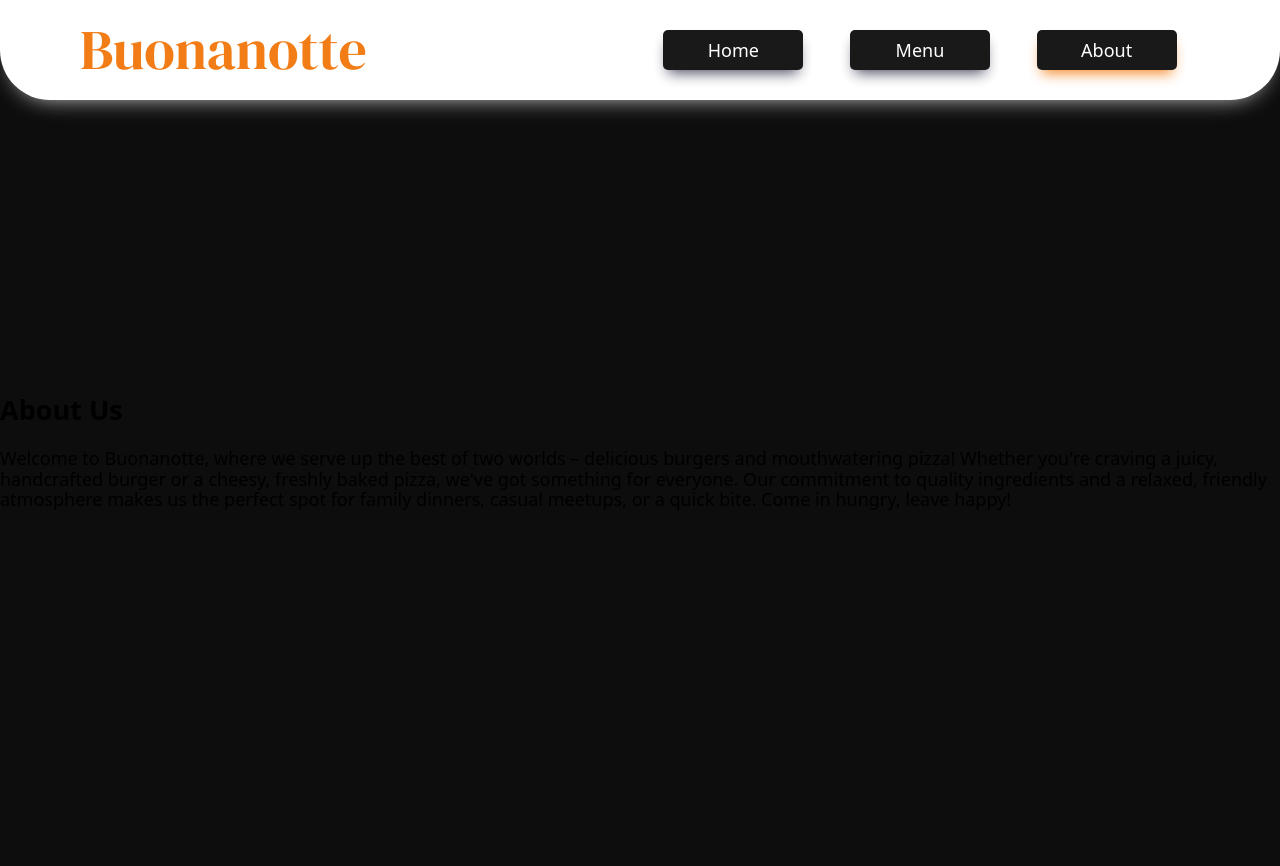
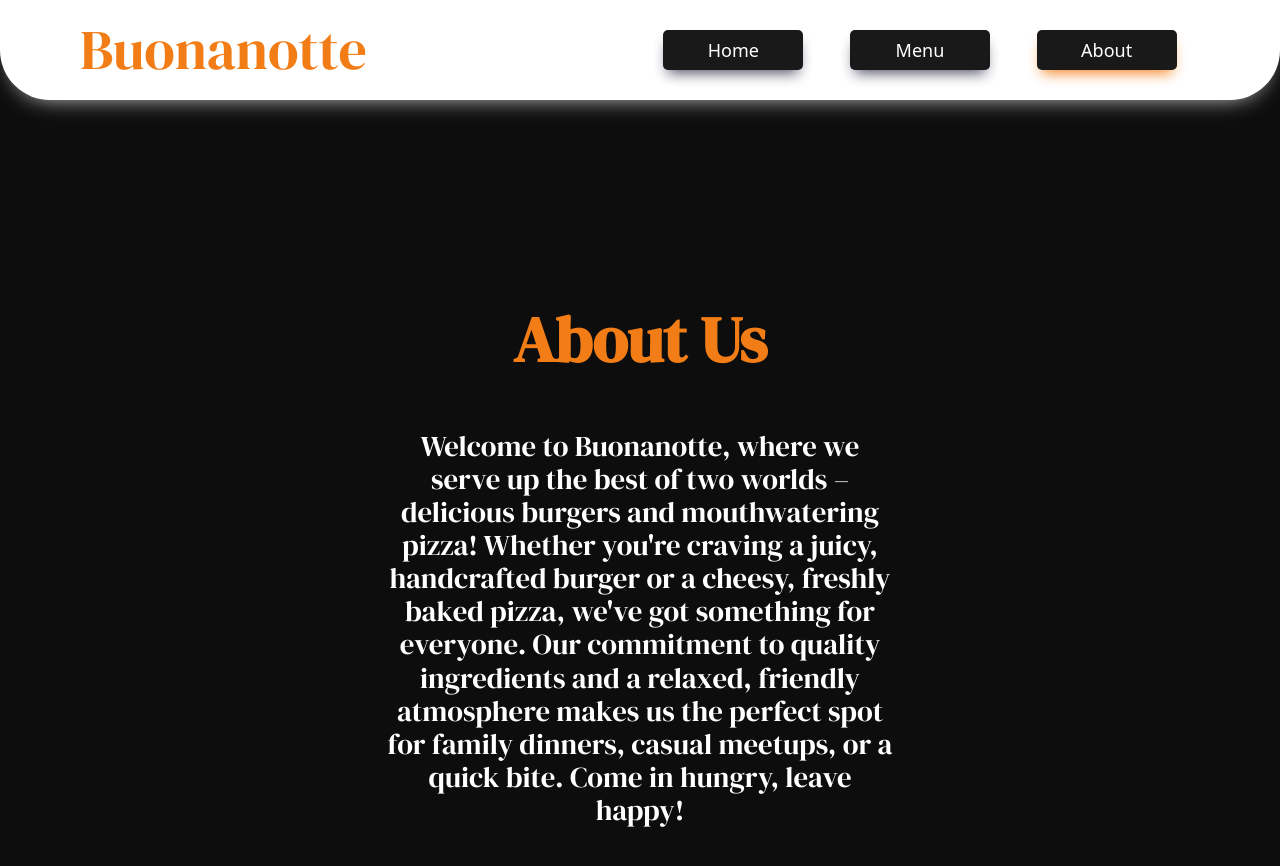
Before and after one commit to dawidtt/restaurant-page-odin, a website built with webpack: page src/template.html in a window 1280 px wide. Both pictures are taken after a click on the button "About". Before the commit the page ends 800 px from the top, so only its background shows below. Built offline with nearby package versions, Linux system fonts and the light colour scheme.

Commit message:
Add styling to about us page

```diff
--- a/src/about/about.css
+++ b/src/about/about.css
@@ -0,0 +1,16 @@
+.about-container {
+  padding: 150px min(30vw, 500px);
+  font-family: "DM Serif Display", serif;
+  font-weight: 400;
+  font-style: normal;
+}
+.about-container h2 {
+  font-size: 4rem;
+  text-align: center;
+  color: #f27d16;
+}
+.about-container p {
+  color: #ffffff;
+  font-size: 1.8rem;
+  text-align: center;
+}
--- a/src/home/home.css
+++ b/src/home/home.css
@@ -28,4 +28,7 @@
   max-width: 60ch;
   font-size: 1.8rem;
   line-height: 3rem;
+  font-family: "DM Serif Display", serif;
+  font-weight: 400;
+  font-style: normal;
 }
```
